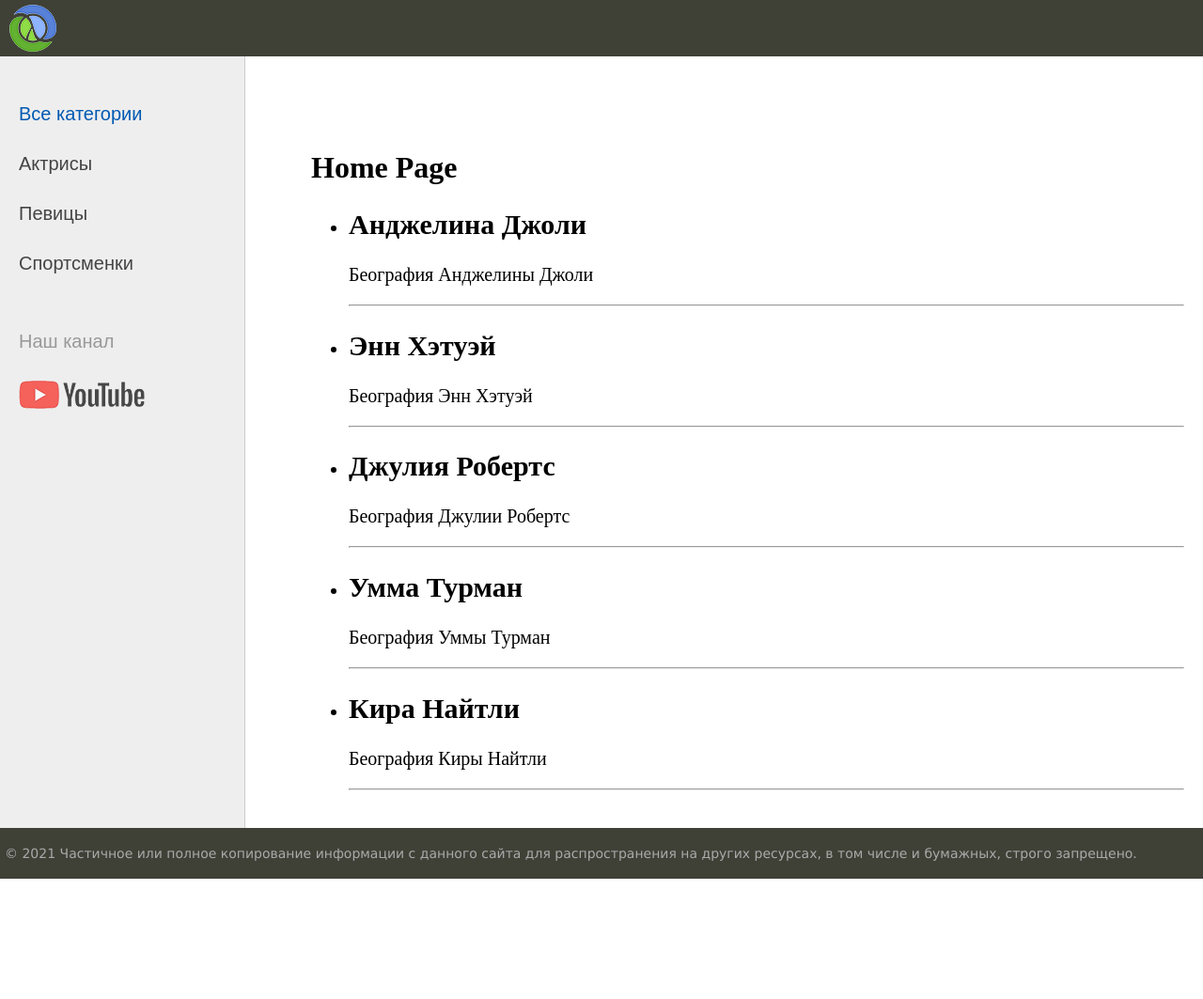
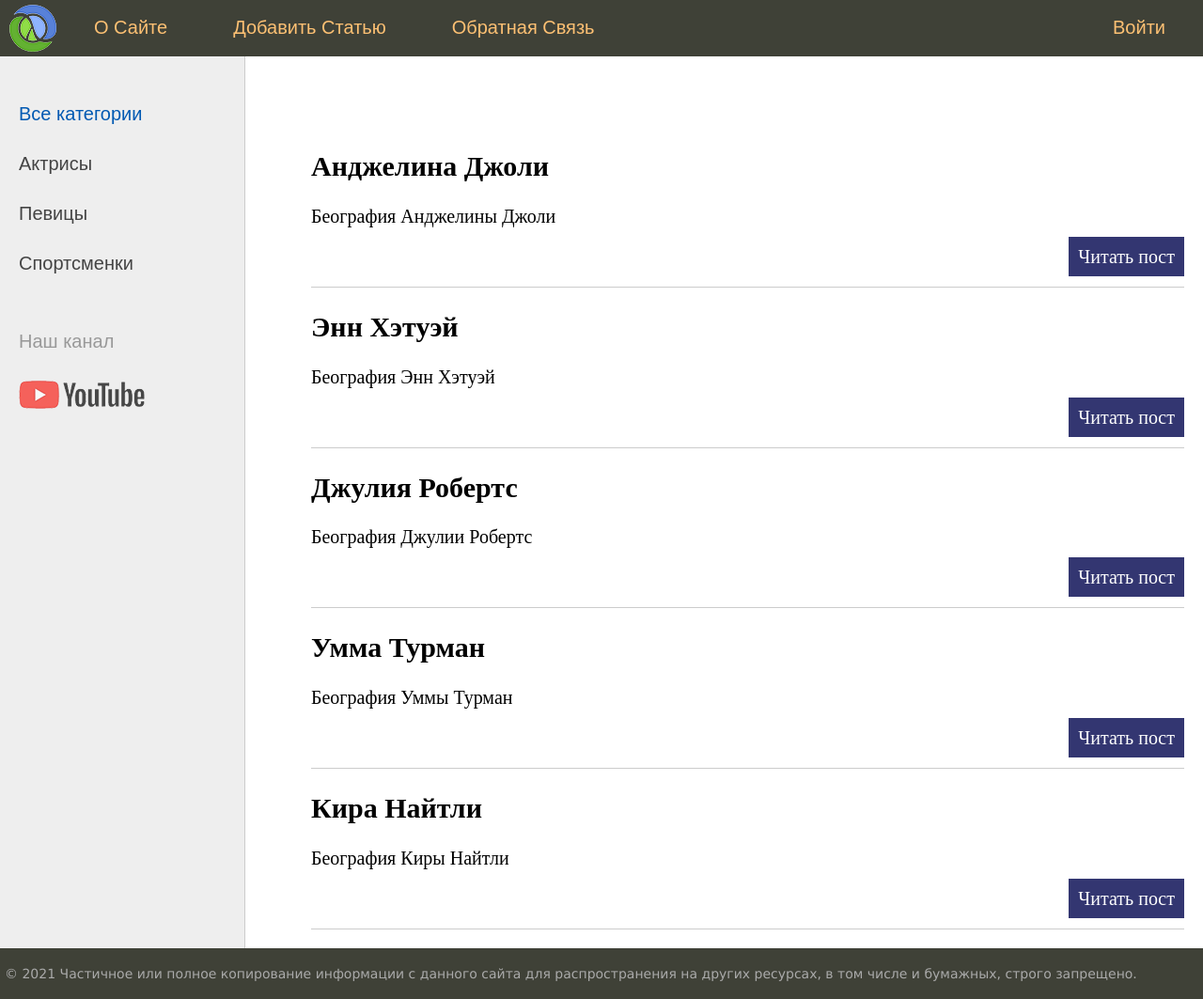
Before and after one commit to dzhambullatt/new_kurs, a Django app: page / in a window 1280 px wide. Shown: the whole page at 94% size. Before the commit the page ends 935 px from the top, so only its background shows below. Run offline with Django 4.2, Linux system fonts and the light colour scheme; data comes from the database, SQL or seed files in the repository.

Commit message:
updated templates

```diff
--- a/coolsite/coolsite/settings.py
+++ b/coolsite/coolsite/settings.py
@@ -131,3 +131,4 @@ MEDIA_URL = '/media/'
 
 
 ###ключь от гита: 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
+# 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
--- a/coolsite/women/templates/women/index.html
+++ b/coolsite/women/templates/women/index.html
@@ -1,17 +1,15 @@
 {% extends 'women/base.html' %}
 
 {% block content %}
-
-<h1>{{ title }}</h1>
-
-<ul>
-    {% for p in posts %}
-    <li>
-        <h2>{{p.title}}</h2>
-        <p>{{p.content}}</p>
-        <hr>
-    </li>
-    {% endfor %}
+<ul class="list-articles">
+	{% for p in posts %}
+			<li><h2>{{p.title}}</h2>
+	{% autoescape on %}
+	{{p.content|linebreaks|truncatewords:50}}
+	{% endautoescape %}
+			<div class="clear"></div>
+			<p class="link-read-post"><a href="#">Читать пост</a></p>
+			</li>
+	{% endfor %}
 </ul>
-
 {% endblock %}
--- a/coolsite/women/views.py
+++ b/coolsite/women/views.py
@@ -3,10 +3,12 @@ from django.http import HttpResponse
 
 from .models import *
 
+menu = ["О сайте", "Добавить статью", "Обратная связь", "Войти"]
+
 
 def index(request):
     posts = Women.objects.all()
-    return render(request, 'women/index.html', {'title': 'Home Page', 'posts': posts})
+    return render(request, 'women/index.html', {'title': 'Home Page', 'posts': posts, 'menu': menu})
 
 
 def about(request):
```
